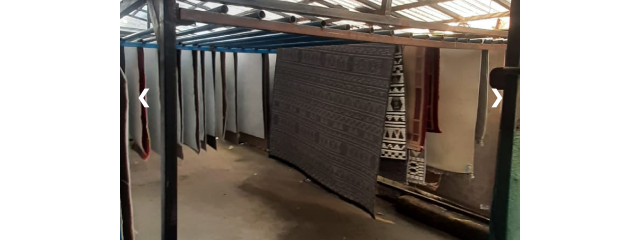
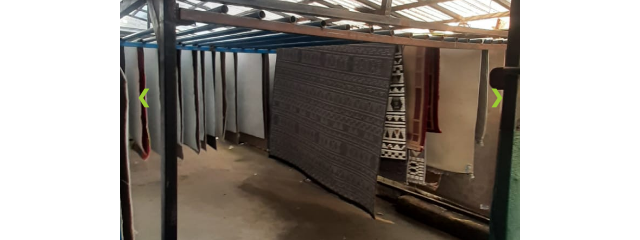
Before and after one commit to canery2/mydevelops, a plain HTML site: page projects/project_hali_yikama/gallery.html in a window 1280 px wide. Shown: the part 505-745 px from the top of the page, 320-960 px from the left. Drawn offline with Linux system fonts and the light colour scheme; a web font is replaced by a local one.

Commit message:
Slide prev next rengi düzeltildi

```diff
--- a/projects/project_hali_yikama/gallery.css
+++ b/projects/project_hali_yikama/gallery.css
@@ -172,7 +172,7 @@ header nav a:hover {
   width: auto;
   margin-top: -22px;
   padding: 16px;
-  color: white;
+  color: yellowgreen;
   font-weight: bold;
   font-size: 18px;
   transition: 0.6s ease;
```
